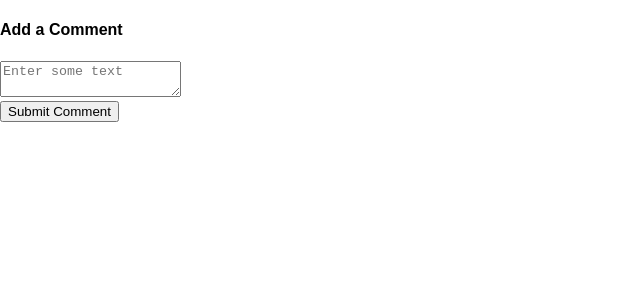
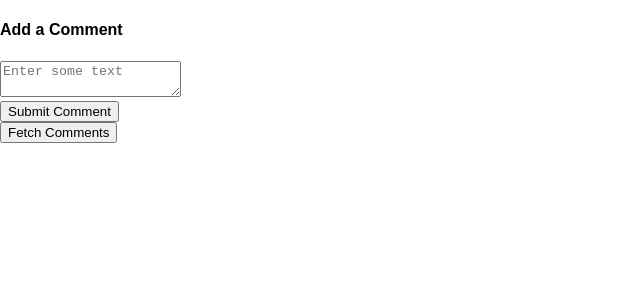
Before and after one commit to SparksFullStack/basic-testing, a React (Create React App) app: page / in a window 1280 px wide. Shown: the top 300 px of the page, without its empty margins (0-640 px from the left). Built offline with nearby package versions, Linux system fonts and the light colour scheme.

Commit message:
set up the FETCH_COMMENTS action and action creator

```diff
--- a/package.json
+++ b/package.json
@@ -3,13 +3,16 @@
   "version": "0.1.0",
   "private": true,
   "dependencies": {
+    "axios": "^0.18.0",
     "enzyme": "^3.4.2",
     "enzyme-adapter-react-16": "^1.2.0",
+    "moxios": "^0.4.0",
     "react": "^16.4.2",
     "react-dom": "^16.4.2",
     "react-redux": "^5.0.7",
     "react-scripts": "1.1.4",
-    "redux": "^4.0.0"
+    "redux": "^4.0.0",
+    "redux-promise": "^0.6.0"
   },
   "scripts": {
     "start": "react-scripts start",
--- a/src/Root.js
+++ b/src/Root.js
@@ -1,13 +1,15 @@
 import React from 'react';
 import { Provider } from 'react-redux';
-import { createStore } from 'redux';
+import { createStore, applyMiddleware } from 'redux';
 import rootReducer from 'reducers/rootReducer';
+import reduxPromise from 'redux-promise';
 
 // you must destructure and set a default value for initial state as you can't pass undefined as the initial state
 export default ({ children, initialState = {} }) => {
+    const store = createStore(rootReducer, initialState, applyMiddleware(reduxPromise));
     return (
         // passing in the initial state prop as the initial state
-        <Provider store={createStore(rootReducer, initialState)}>
+        <Provider store={store}>
             {children}
         </Provider>
     );
--- a/src/actions/actionCreators.js
+++ b/src/actions/actionCreators.js
@@ -1,4 +1,6 @@
-import { SAVE_COMMENT } from 'actions/types';
+import axios from 'axios';
+
+import { SAVE_COMMENT, FETCH_COMMENTS } from 'actions/types';
 
 export function saveComment(comment){
     return {
@@ -6,3 +8,12 @@ export function saveComment(comment){
         payload: comment,
     }
 }
+
+export function fetchComments(){
+    const response = axios.get('http://jsonplaceholder.typicode.com/comments');
+
+    return {
+        type: FETCH_COMMENTS,
+        payload: response,
+    }
+};
--- a/src/actions/types.js
+++ b/src/actions/types.js
@@ -1 +1,2 @@
 export const SAVE_COMMENT = 'save_comment';
+export const FETCH_COMMENTS = 'fetch_comments';
--- a/src/components/CommentBox.js
+++ b/src/components/CommentBox.js
@@ -1,5 +1,6 @@
 import React, { Component } from 'react';
 import { connect } from 'react-redux';
+// import { saveComment, fetchComments } from 'actions/actionCreators';
 import * as actions from 'actions/actionCreators';
 
 class CommentBox extends Component {
@@ -19,6 +20,7 @@ class CommentBox extends Component {
 
     render(){
         return(
+            <div>
                 <form onSubmit={this.handleSubmit}>
                     <h4>Add a Comment</h4>
                     <textarea value={this.state.comment} placeholder="Enter some text" onChange={this.handleChange}/>
@@ -26,6 +28,9 @@ class CommentBox extends Component {
                         <button>Submit Comment</button>
                     </div>
                 </form>
+                {/* here we're placing the other button outside of the form to prevent any accidental submittal */}
+                <button onClick={this.props.fetchComments}>Fetch Comments</button>
+            </div>
         )
     }
 }
--- a/src/reducers/commentsReducer.js
+++ b/src/reducers/commentsReducer.js
@@ -1,9 +1,12 @@
-import { SAVE_COMMENT } from 'actions/types';
+import { SAVE_COMMENT, FETCH_COMMENTS } from 'actions/types';
 
 const commentsReducer = (state = [], action) => {
     switch (action.type){
         case SAVE_COMMENT:
             return [...state, action.payload];
+        case FETCH_COMMENTS:
+            const comments = action.payload.data.map(comment => comment.name);
+            return [...state, ...comments];
         default:
             return state;
     }
```
Also changed, not shown: 1 other file (tests, documents, lock files or other folders). Lines whose indentation alone changed are shown as unchanged.
